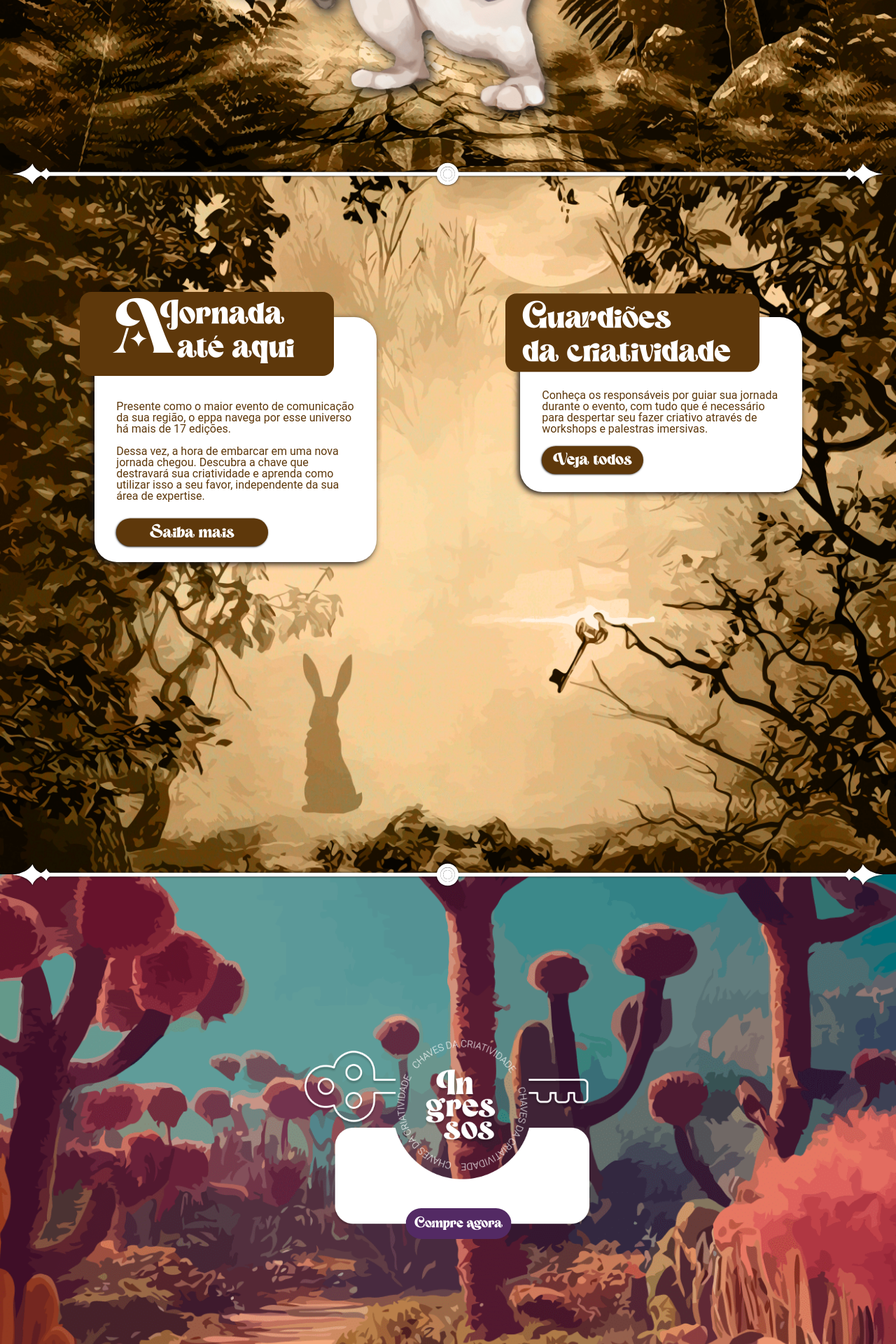
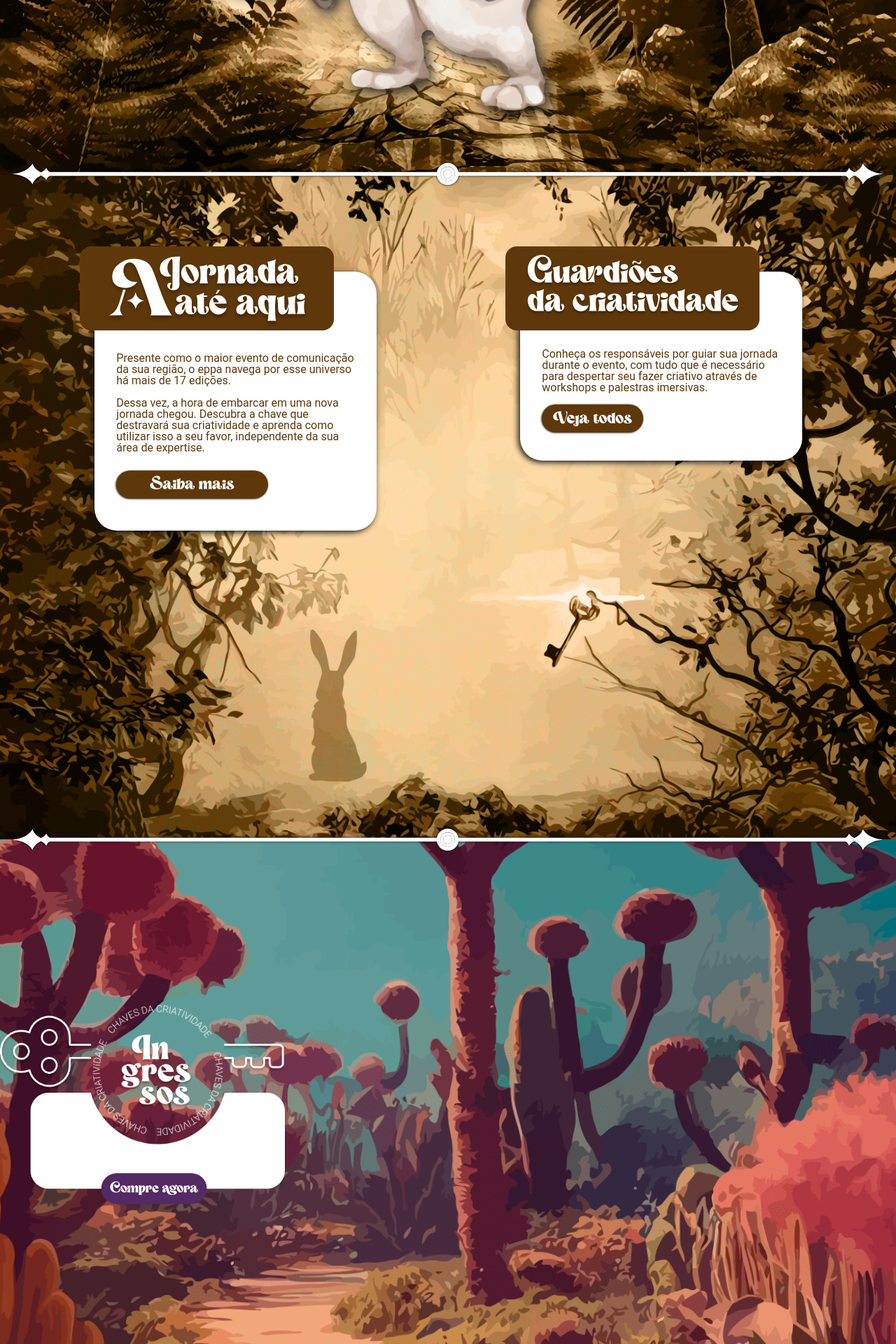
Before and after one commit to kaduFranca/Projeto-EPPA23, a PHP site: page / in a window 1280 px wide. Shown: the part 643-2563 px from the top of the page at 70% size. Run offline with PHP 8.4, Linux system fonts and the light colour scheme; some web fonts are replaced.

Commit message:
Ajuste jornada

```diff
--- a/css/style/style.css
+++ b/css/style/style.css
@@ -51,8 +51,8 @@ body {
     background-size: cover;
     align-items: center;
     justify-content: center;
-    background-position: center center;
-    min-height: 1000px;
+    background-position: center;
+    min-height: 950px;
 
 
 }
@@ -64,9 +64,6 @@ body {
     background-position: center center;
     min-height: 800px;
     position: relative;
-    text-align: center;
-    align-items: center;
-    justify-content: center;
 
 
 }
@@ -129,23 +126,29 @@ body {
 }
 
 
-.box-1 {
+.boxG-Guardioes {
     position: relative;
     display: inline-flex;
-    align-items: flex-start;
     justify-content: center;
-    margin-bottom: 20%;
-
 
 }
 
+.boxG-jornada {
+    position: relative;
+    display: inline-flex;
+    justify-content: center;
+    padding-bottom: 25%;
+}
+
+
 .box_Guardioes {
     position: relative;
-    display: block;
+    display: inline-block;
     max-width: 403px;
+    min-width: 300px;
     height: auto;
-    max-height: 350px;
-    min-height: 250px;
+    max-height: 270px;
+    min-height: 240px;
     font-family: "Roboto";
     background-color: white;
     box-shadow: -0.2vw 0.2vw 0.7vw rgb(21, 19, 19);
@@ -156,19 +159,38 @@ body {
     position: relative;
     min-width: 90%;
     max-width: 90%;
+    max-height: 10px;
+    min-height: 120px;
     right: 5%;
     transform: translateY(-30%);
     width: max-content;
     height: auto;
+}
+.texto-Guardioes{
+    background-image: url("../../img/slogan/guardioes.svg");
+    background-repeat: no-repeat;
+    background-size: contain;
+    background-position: center 0.2vw;
+    display: block;
+    margin-left: auto;
+    margin-right: auto;
+    max-width: 80%;
+    min-width: 85%;
+    max-height: 20%;
+    min-height: 20%;
+    height: 150px;
+    width: 390px;
+    padding: 0;
 }
 
 .box_jornada {
     position: relative;
     display: inline-block;
     max-width: 403px;
+    min-width: 300px;
     height: auto;
-    max-height: 1%;
-    min-height: 350px;
+    max-height: 340px;
+    min-height: 370px;
     font-family: "Roboto";
     background-color: white;
     box-shadow: -0.2vw 0.2vw 0.7vw rgb(21, 19, 19);
@@ -179,10 +201,30 @@ body {
     position: relative;
     min-width: 90%;
     max-width: 90%;
+    max-height: 10px;
+    min-height: 120px;
     right: 5%;
     transform: translateY(-30%);
     width: max-content;
     height: auto;
+}
+
+.texto-jornada {
+    background-image: url("../../img/slogan/ajornada.svg");
+    background-repeat: no-repeat;
+    background-size: contain;
+    background-position: center -0.5vw;
+    display: block;
+    margin-left: auto;
+    margin-right: auto;
+    max-width: 80%;
+    min-width: 90%;
+
+    max-height: 10%;
+    min-height: 10%;
+    height: 150px;
+    width: 390px;
+    padding: 0;
 }
 
 .botao {
--- a/index.html
+++ b/index.html
@@ -107,24 +107,16 @@
       <div class="row " style="width: 95vw;">
 
         <!-- Primeiro quadrado (A jornada até aqui) -->
-        <div class="col-lg-6 col-md-12 box-1">
-
-
+        <div class="col-lg-6 col-md-12 boxG-jornada">
           <div class="rounded-5 box_jornada">
-
             <div class="font-magic cor-marrom rounded-4 box-M-jornada">
-              <div class="d-inline-flex row mx-5 mt-2">
-                <div class="badge text-wrap d-inline-block col-3 p-0">
-                  <p class="text-start mb-0 lh-1 text-end me-3"
-                    style="margin-top: 5%; font-size:calc(4.2rem + 2.5vw);font-weight:300;line-height:1.2">A</p>
-                </div>
-                <div class="badge  d-block col-9  p-0">
-                  <p class="text-start display-5 me-4 lh-1 ">Jornada <br /> &ensp;até aqui</p>
+              <div class="d-flex">
+                <div class="texto-jornada">
                 </div>
               </div>
             </div>
 
-            <div class="badge mx-4" style="color: #5E380B;  transform: translateY(-2%);">
+            <div class="badge mx-4" style="color: #5E380B;  transform: translateY(-20%);">
               <p class="text-start lh-1 fs-6 text-break text-wrap fw-normal">Presente como o maior evento de comunicação
                 da sua região, o
                 eppa navega por esse universo há mais de 17 edições.
@@ -141,18 +133,17 @@
           </div>
         </div>
         <!-- Segundo quadrado (Guardiões da criatividade) -->
-        <div class="col-lg-6 col-md-12  box-1 ">
+        <div class="col-lg-6 col-md-12  boxG-Guardioes ">
 
           <div class="rounded-5 box_Guardioes">
             <div class="font-magic cor-marrom rounded-4 box-M-guardioes">
-              <div class="d-block">
-                <div class="badge d-inline-block mt-2 ">
-                  <p class="text-start display-5 mb-0 lh-1 mx-3">Guardiões <br /> da criatividade</p>
+              <div class="d-flex">
+                <div class="texto-Guardioes">
                 </div>
               </div>
             </div>
 
-            <div class="badge mx-4" style="color: #5E380B; transform: translateY(-10%);">
+            <div class="badge mx-4" style="color: #5E380B; transform: translateY(-40%);">
               <p class="text-start lh-1 fs-6 text-break text-wrap fw-normal">Conheça os responsáveis por guiar sua
                 jornada durante o evento, com
                 tudo que é
```
Also changed, not shown: img/slogan/ajornada.svg (added), img/slogan/guardioes.svg (added).
